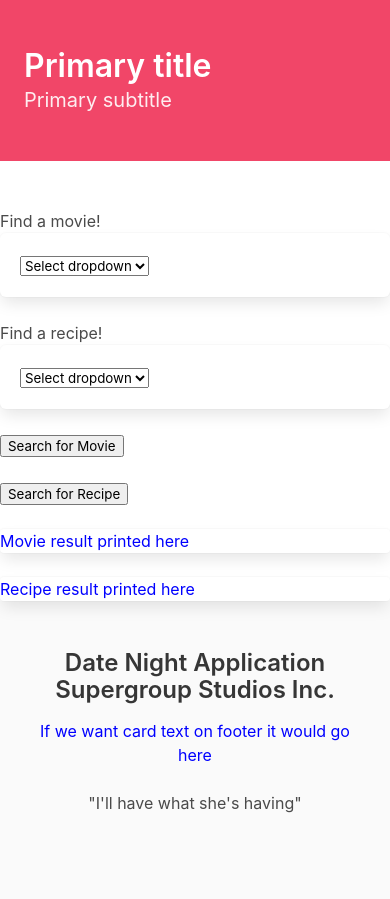
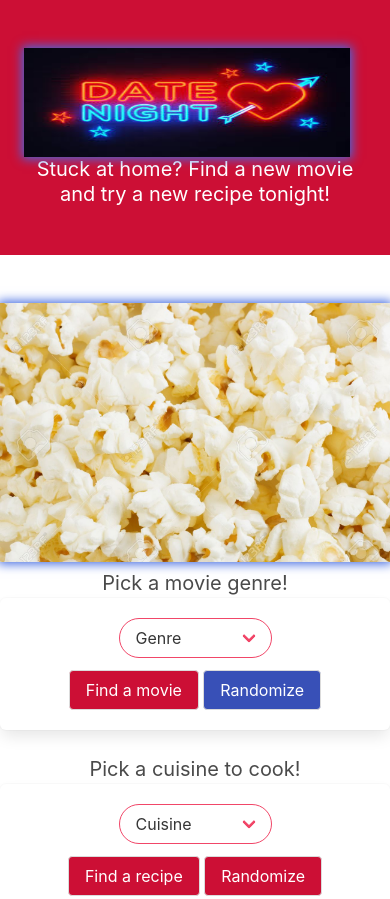
Before and after one commit to jkoby24/datenight, a plain HTML site: page index.html in a window 390 px wide. Shown: the top 899 px of the page. Drawn offline with nearby package versions, Linux system fonts and the light colour scheme.

Commit message:
pushing, added readme

```diff
--- a/assets/style.css
+++ b/assets/style.css
@@ -1,4 +1,15 @@
-/* test to make sure style.css linked to html */
-p {
-    color: blue;
+
+
+
+/* adds shadow and glow to pic in header */
+header, img {
+    box-shadow: 0 0 10px 2px;
+    color: royalblue;
 }
+
+.footer {
+  bottom: 0;
+  width: 100%;
+  padding-bottom: 20px;
+  color: white;
+  }
--- a/index.html
+++ b/index.html
@@ -10,9 +10,8 @@
         <meta name="viewport" content="width=device-width, initial-scale=1, shrink-to-fit=no">
         <!-- Bulma CDN -->
         <link rel="stylesheet" href="https://cdnjs.cloudflare.com/ajax/libs/bulma/0.9.0/css/bulma.css" />
-        <!-- Font Awesome CDN -->
-        <link rel="stylesheet"
-            href="https://cdnjs.cloudflare.com/ajax/libs/font-awesome/4.7.0/css/font-awesome.min.css">
+        <!-- Font Awesome script -->
+        <script src="https://kit.fontawesome.com/5d2e3c0b75.js" crossorigin="anonymous"></script>
         <!-- CSS Sheet -->
         <link rel="stylesheet" href="assets/style.css">
 
@@ -21,106 +20,79 @@
     </head>
 
 <body>
-    <main class="container">
+    <!-- <main class="container"> -->
 
-        <section class="hero is-danger">
+    <header class="hero has-background-danger-dark has-text-white">
         <div class="hero-body">
-                <div class="container">
-                    <h1 class="title">
-                        Primary title
+            <div class="container has-text-centered">
+                <figure class="media-left">
+                    <p class="image is-3by1">
+                        <img src="assets/datenight.jpeg" alt="date night neon logo">
+                    </p>
+                </figure>
+
+                <h1 class="subtitle has-text-white">Stuck at home? Find a new movie and try a new recipe tonight!
                 </h1>
-                    <h2 class="subtitle">
-                        Primary subtitle
-                    </h2>
             </div>
         </div>
-        </section>
+    </header>
 
     <br>
     <br>
     <!-- Input forms -->
+    <main class="container">
 
-
-        <div class="columns">
+        <img src="assets/popcorn.jpg" alt="popcorn">
+        <div class="columns has-text-centered">
 
             <div class="column is-4 is-offset-1">
-                <h3>Find a movie!</h3>
+                <h3 class="is-size-5">Pick a movie genre!</h3>
                 <div class="box">
-                    <div class=“control”>
-                        <div class=“select”>
+                    <div class="field is-danger">
+                        <div class="control">
+                            <div class="select is-danger is-rounded">
                                 <select>
-                                <option>Select dropdown</option>
+                                    <option>Genre</option>
                                     <option>With options</option>
                                 </select>
                             </div>
+                        </div>
 
                     </div>
+                    <button class="button has-background-danger-dark has-text-white is-normal">Find a movie</button>
+                    <button class="button has-background-link-dark has-text-white is-normal">Randomize</button>
                 </div>
             </div>
 
             <div class="column is-4 is-offset-2">
-                <h3>Find a recipe!</h3>
+                <h3 class="is-size-5">Pick a cuisine to cook!</h3>
                 <div class="box">
-                    <div class=“control”>
-                        <div class=“select”>
-                            <select>
-                                <option>Select dropdown</option>
+                    <div class="field">
+                        <div class="control">
+                            <div class="select is-danger is-rounded">
+                                <select class="has-text-">
+                                    <option>Cuisine</option>
                                     <option>With options</option>
                                 </select>
                             </div>
                         </div>
                     </div>
+                    <button class="button has-background-danger-dark has-text-white is-normal">Find a recipe</button>
+                    <button class="button has-background-danger-dark has-text-white is-normal">Randomize</button>
+                </div>
             </div>
 
         </div>
 
-        <!-- TILES ARE WORKING -->
-        <!-- <div class="tile is-ancestor">
-            <div class="tile is-parent">
-                <div class="tile is-5 is-offset-1 is-child notification is-danger">
-                    <div class=“control”>
-                        <div class=“select”>
-                            <select>
-                                <option>Select dropdown</option>
-                                <option>With options</option>
-                            </select>
-                        </div>
-                    </div>
-                </div>
-
-                <div class="tile is-5 is-offset-1 is-child notification is-danger">
-                    <div class=“control”>
-                        <div class=“select”>
-                            <select>
-                                <option>Select dropdown</option>
-                                <option>With options</option>
-                            </select>
-                        </div>
-                    </div>
-                </div>
-            </div> -->
-
-        <!-- </div> Tile ancestor close -->
-
-        <!-- Submit or randomize buttons -->
-        <div class="columns">
-            <div class="column is-half">
-                <button type="button" class="btn btn-primary">Search for Movie</button>
-            </div>
-            <div class="column is-half">
-                <button type="button" class="btn btn-primary">Search for Recipe</button>
-            </div>
-        </div>
-
         <!-- Results cards -->
-        <div class="columns">
-            <div class="column is-half">
+        <div class="columns has-text-centered">
+            <div class="column is-4 is-offset-1">
                 <div class="card">
                     <p>Movie result printed here</p>
                 </div>
             </div>
 
-            <div class="column is-half">
+            <div class="column is-4 is-offset-2">
                 <div class="card">
                     <p>Recipe result printed here</p>
                 </div>
@@ -130,11 +102,11 @@
     </main>
     <!-- Footer -->
     <!-- switched from a div to footer so it's semantically correct -->
-    <footer class="footer">
+    <footer class="footer has-background-danger-dark">
         <div class="content has-text-centered">
             <!-- changed to h3 class -->
             <h3 class="card-title">Date Night Application Supergroup Studios Inc.</h3>
-            <p class="card-text">If we want card text on footer it would go here</p>
+            <!-- <p class="card-text">If we want card text on footer it would go here</p> -->
         </div>
         <div class="content has-text-centered text-muted">
             "I'll have what she's having"
```
Also changed, not shown: ted.html (deleted, +0 -109 lines), assets/bulma.png (added), assets/datenight.jpeg (added), assets/popcorn.jpg (added), assets/themoviedb.svg (added), 3 other files. Lines whose indentation alone changed are shown as unchanged.
